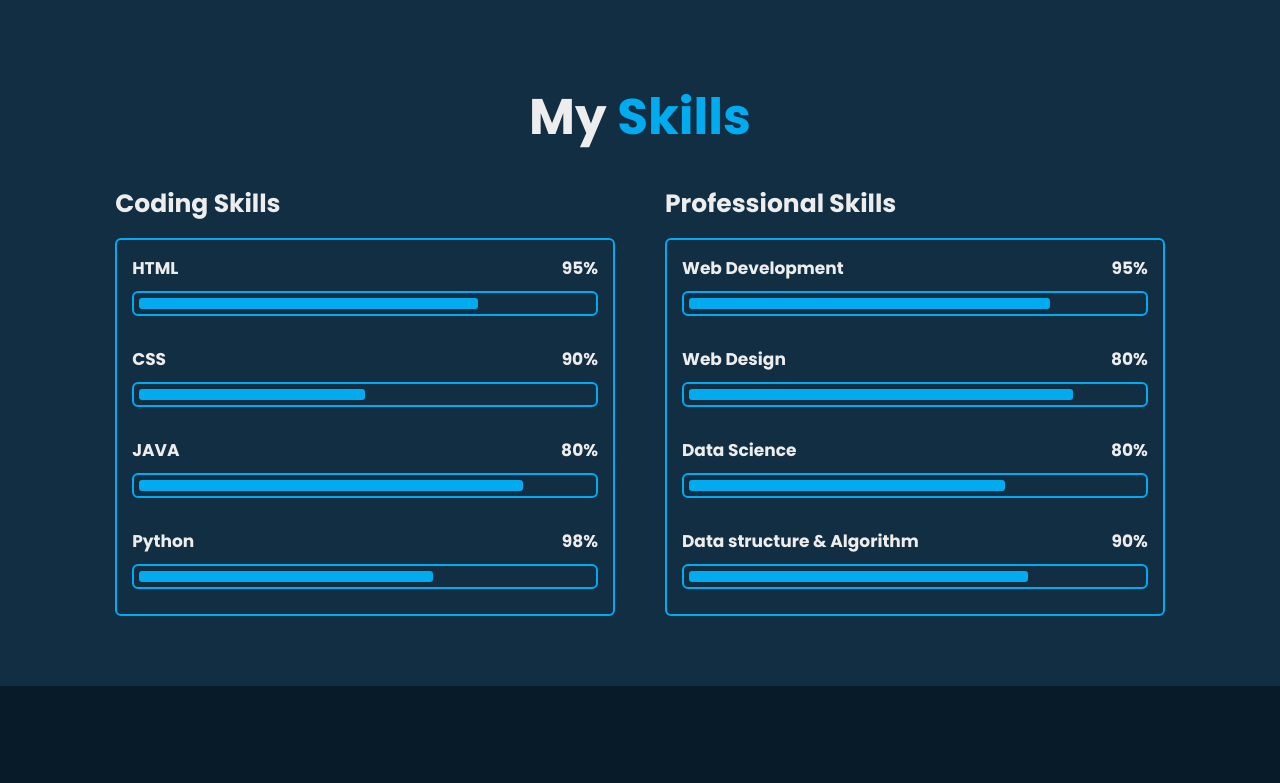
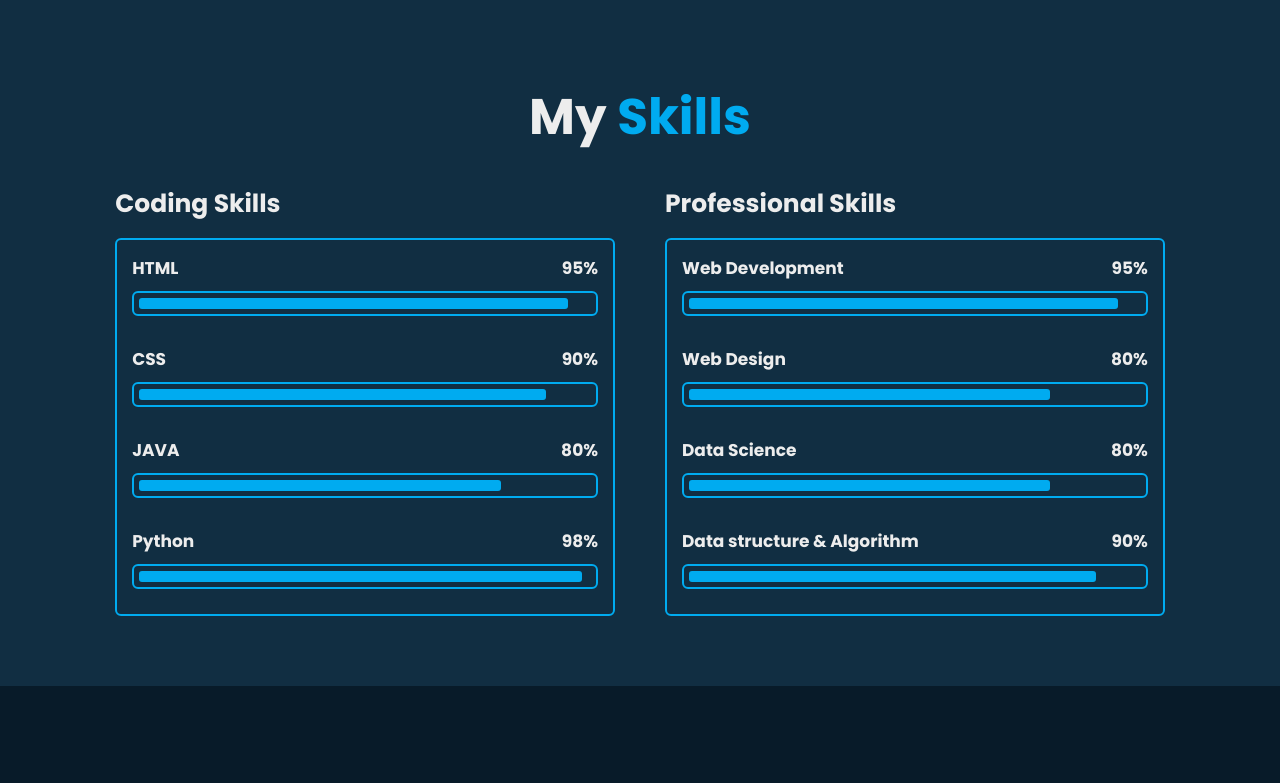
Before and after one commit to Saurabh210507/portfolio_myself, a plain HTML site: page index.html in a window 1280 px wide. Shown: the part 2673-3456 px from the top of the page. Drawn offline with nearby package versions, Linux system fonts and the light colour scheme.

Commit message:
Update style.css

```diff
--- a/style.css
+++ b/style.css
@@ -506,32 +506,32 @@ span {
 }
 
 .skills-column:nth-child(1) .skills-content .progress:nth-child(1) .bar span {
-    width: 75%;
+    width: 95%;
 }
 
 .skills-column:nth-child(1) .skills-content .progress:nth-child(2) .bar span {
-    width: 50%;
+    width: 90%;
 }
 .skills-column:nth-child(1) .skills-content .progress:nth-child(3) .bar span {
-    width: 85%;
+    width: 80%;
 }
 .skills-column:nth-child(1) .skills-content .progress:nth-child(4) .bar span {
-    width: 65%;
+    width: 98%;
 }
 
 
 .skills-column:nth-child(2) .skills-content .progress:nth-child(1) .bar span {
-    width: 80%;
+    width: 95%;
 }
 
 .skills-column:nth-child(2) .skills-content .progress:nth-child(2) .bar span {
-    width: 85%;
+    width: 80%;
 }
 .skills-column:nth-child(2) .skills-content .progress:nth-child(3) .bar span {
-    width: 70%;
+    width: 80%;
 }
 .skills-column:nth-child(2) .skills-content .progress:nth-child(4) .bar span {
-    width: 75%;
+    width: 90%;
 }
 
 
```
